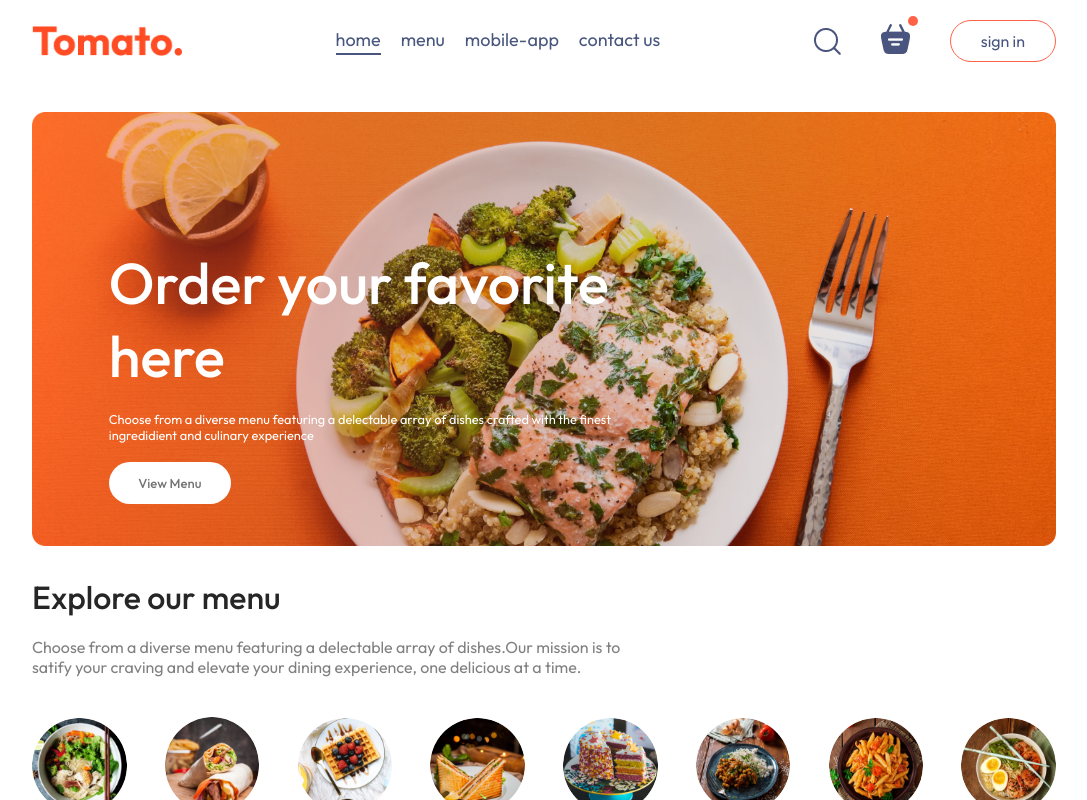
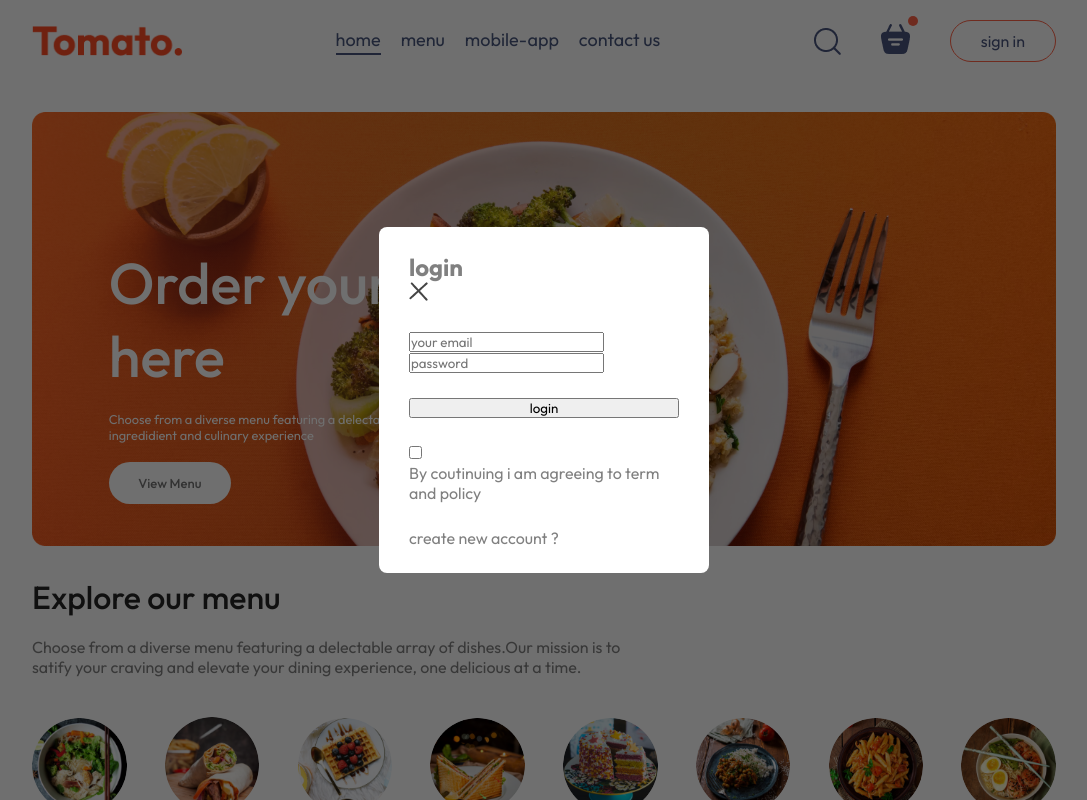
Before and after one commit to talha424588/tomato-web-app, a React (Create React App) app: page / in a window 1280 px wide. Both pictures are taken after a click on the button "sign in". Shown: the top 800 px of the page, without its empty margins (96-1183 px from the left). Built offline with nearby package versions, Linux system fonts and the light colour scheme.

Commit message:
login functionality in progress

```diff
--- a/src/App.js
+++ b/src/App.js
@@ -11,7 +11,7 @@ function App() {
   const [showLogin,setShowLogin] = useState(false);
   return (
     <>
-      {showLogin ? <Login/>: <></>}
+      {showLogin ? <Login setShowLogin = {setShowLogin}/>: <></>}
       <div className="app">
         <Navbar setShowLogin = {setShowLogin}/>
         <Routes>
--- a/src/Components/Auth/Login.css
+++ b/src/Components/Auth/Login.css
@@ -0,0 +1,21 @@
+.login-popup
+{
+    z-index: 1;
+    background-color: #00000090;
+    display: grid;
+    position: absolute;
+    width: 100%;
+    height: 100%;
+}
+.login-popup-container
+{
+    place-self: center;
+    border-radius: 8px;
+    padding: 25px 30px;
+    gap: 25px;
+    display: flex;
+    flex-direction: column;
+    color: #808080;
+    background-color: white;
+    width: max(23vw, 330px);
+}
--- a/src/Components/Auth/Login.jsx
+++ b/src/Components/Auth/Login.jsx
@@ -1,12 +1,37 @@
-import './Login.css';
-function Login()
-{
-    return (
-        <>
-        <div className="login">
-            <h1></h1>
-        </div>
-        </>
-    )
+import { useState } from "react";
+import "./Login.css";
+import { assets } from '../../Assets/assets';
+function Login({setShowLogin}) {
+  const [currentState, setCurrentState] = useState("login");
+  return (
+    <>
+      <div className="login-popup">
+        <form className="login-popup-container">
+          <div className="login-popup-title"><h2>{currentState}</h2>
+            <img src={assets.cross_icon} onClick={()=>setShowLogin(false)} alt="" />
+          </div>
+          <div className="login-input-popups">
+            {currentState === "login" ? <></>:<input type="text" placeholder="your name" required />}
+
+            <input type="email" placeholder="your email" required />
+            <input type="text" placeholder="password" required />
+          </div>
+          <button>{currentState === "sign up" ? "create account" : "login"}</button>
+          <div className="login-popup-condition">
+            <input type="checkbox" required/>
+            <p>By coutinuing i am agreeing to term and policy </p>
+          </div>
+          {
+            currentState === "login"? (
+              <p onClick={()=>setCurrentState("sign up")}>create new account ?</p>
+            ) : (
+              <p onClick={()=>setCurrentState("login")}>already have an account ?</p>
+            )
+          }
+
+        </form>
+      </div>
+    </>
+  );
 }
 export default Login;
```
